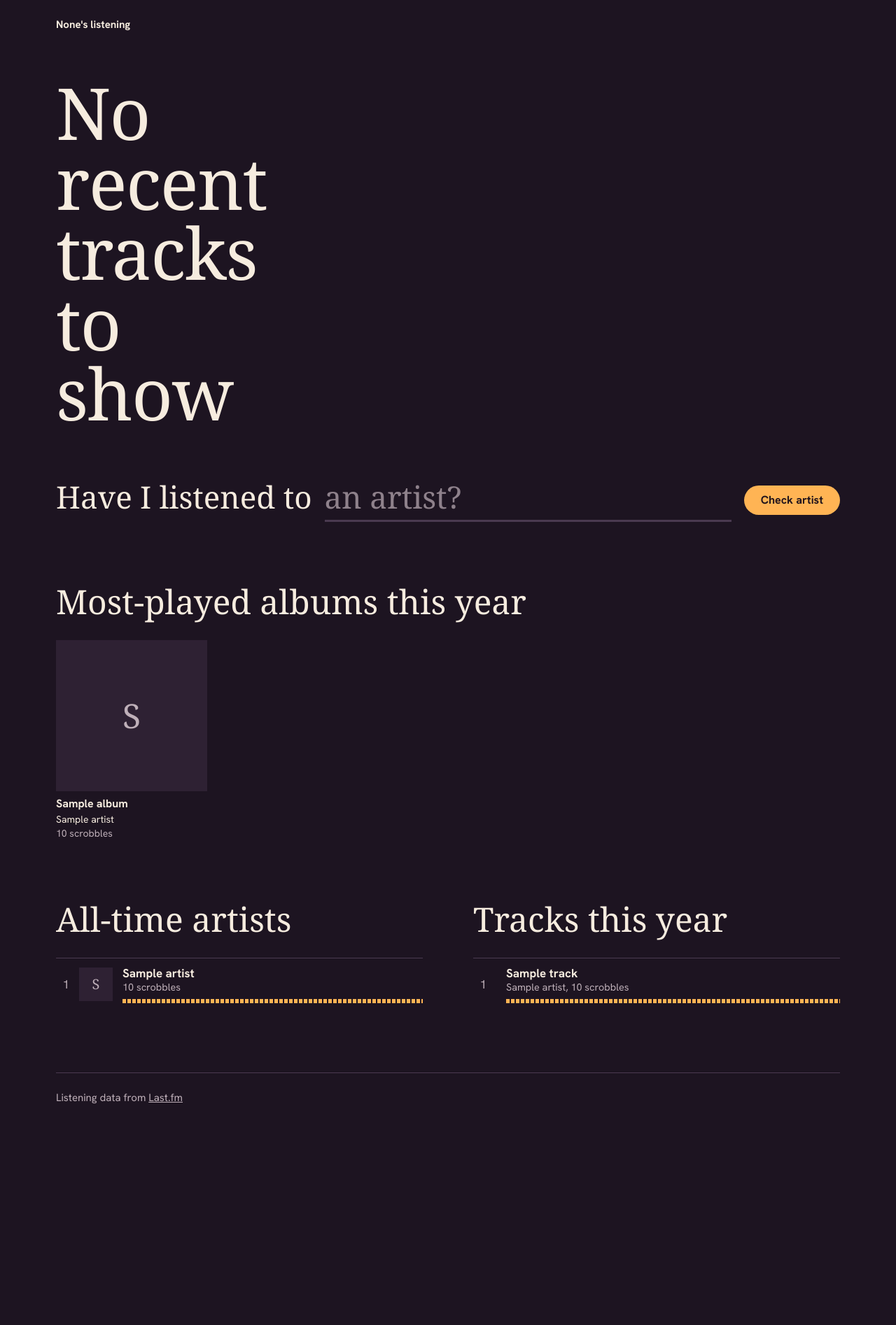
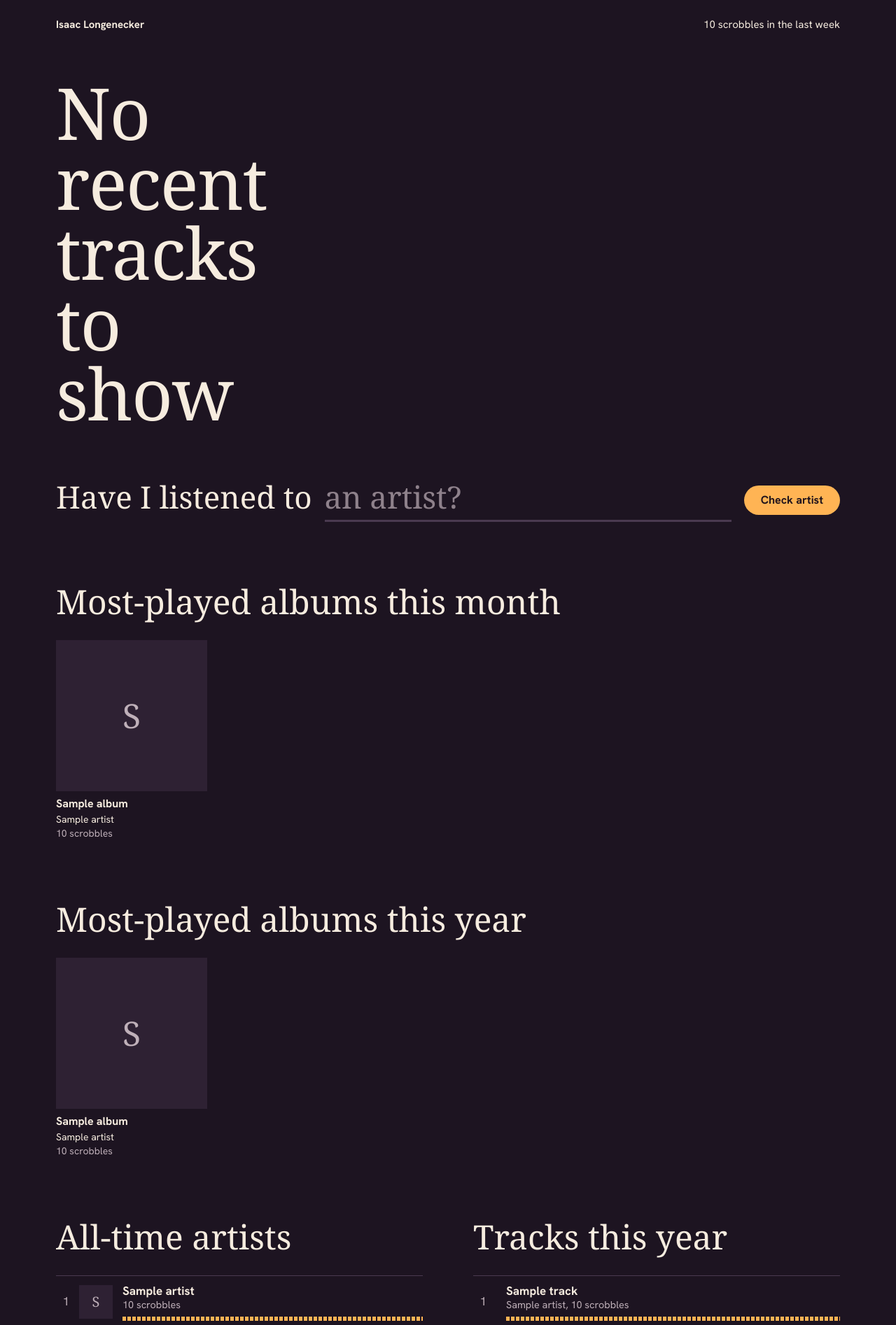
Before and after one commit to isaaclongenecker/lastfm-stats, a Flask app: page / in a window 1280 px wide. Shown: the top 1894 px of the page at 70% size. Before the commit the page ends 1578 px from the top, so only its background shows below. Run offline with Flask 3, Linux system fonts and the light colour scheme; a database or web service that is not in the repository returns one stand-in record (values such as "Sample title"); data that the repository does not hold is empty; some web fonts are replaced.

Commit message:
Add files via upload

```diff
--- a/templates/stats.html
+++ b/templates/stats.html
@@ -3,7 +3,7 @@
 <head>
     <meta charset="UTF-8">
     <meta name="viewport" content="width=device-width, initial-scale=1.0">
-    <title>{{ data.username }}'s listening</title>
+    <title>{{ data.name }}'s listening</title>
     <meta name="theme-color" content="#1d1421">
     <link rel="preconnect" href="https://fonts.googleapis.com">
     <link rel="preconnect" href="https://fonts.gstatic.com" crossorigin>
@@ -158,6 +158,8 @@
         /* ---------- Album wall ---------- */
         .wall { display: grid; grid-template-columns: repeat(6, 1fr); gap: 6px; }
         .wall li:first-child { grid-column: span 3; grid-row: span 3; }
+        .wall-flip { grid-auto-flow: dense; }
+        .wall-flip li:first-child { grid-column: 4 / span 3; }
         .sleeve { position: relative; display: block; height: 100%; color: var(--paper); }
         .sleeve .art { height: 100%; font-size: 3rem; }
         .sleeve-text {
@@ -201,7 +203,7 @@
         /* ---------- Large touch screens have no hover, so album names always show ---------- */
         @media (hover: none) and (min-width: 821px) {
             .wall { grid-template-columns: repeat(5, 1fr); gap: 20px 10px; }
-            .wall li:first-child { grid-column: auto; grid-row: auto; }
+            .wall li:first-child, .wall-flip li:first-child { grid-column: auto; grid-row: auto; }
             .sleeve, .sleeve .art { height: auto; }
             .sleeve-text { position: static; opacity: 1; background: none; padding: 8px 0 0; }
             .wall li:first-child .sleeve-text strong { font: 700 1rem/1.3 var(--body); }
@@ -214,7 +216,7 @@
             .hero-art { width: min(68%, 280px); }
             .pair { grid-template-columns: 1fr; gap: 72px; }
             .wall { grid-template-columns: repeat(3, 1fr); gap: 16px 8px; }
-            .wall li:first-child { grid-column: span 3; grid-row: auto; }
+            .wall li:first-child, .wall-flip li:first-child { grid-column: span 3; grid-row: auto; }
             .sleeve, .sleeve .art { height: auto; }
             .sleeve-text { position: static; opacity: 1; background: none; padding: 7px 0 0; font-size: .8125rem; }
             .sleeve-text strong { font-size: .875rem; overflow-wrap: anywhere; }
@@ -241,9 +243,9 @@
         {% endif %}
 
         <div class="topline">
-            <h1>{{ data.username }}'s listening</h1>
-            {% if data.total_scrobbles %}
-            <p>{{ data.total_scrobbles }} scrobbles since {{ data.registered_on }}</p>
+            <h1>{{ data.name }}</h1>
+            {% if data.week_scrobbles %}
+            <p>{{ data.week_scrobbles }}</p>
             {% endif %}
         </div>
 
@@ -298,11 +300,12 @@
             {% endif %}
         </section>
 
-        {% if data.top_albums %}
+        {% macro album_wall(heading, albums, extra_class) %}
+        {% if albums %}
         <section class="block">
-            <h2>Most-played albums this year</h2>
-            <ol class="wall">
-                {% for album in data.top_albums %}
+            <h2>{{ heading }}</h2>
+            <ol class="wall {{ extra_class }}">
+                {% for album in albums %}
                 <li>
                     <a class="sleeve" href="{{ album.url }}" target="_blank" rel="noopener">
                         <div class="art">
@@ -323,6 +326,10 @@
             </ol>
         </section>
         {% endif %}
+        {% endmacro %}
+
+        {{ album_wall('Most-played albums this month', data.month_albums, '') }}
+        {{ album_wall('Most-played albums this year', data.top_albums, 'wall-flip') }}
 
         <div class="pair-wrap">
             <div class="pair">
```
